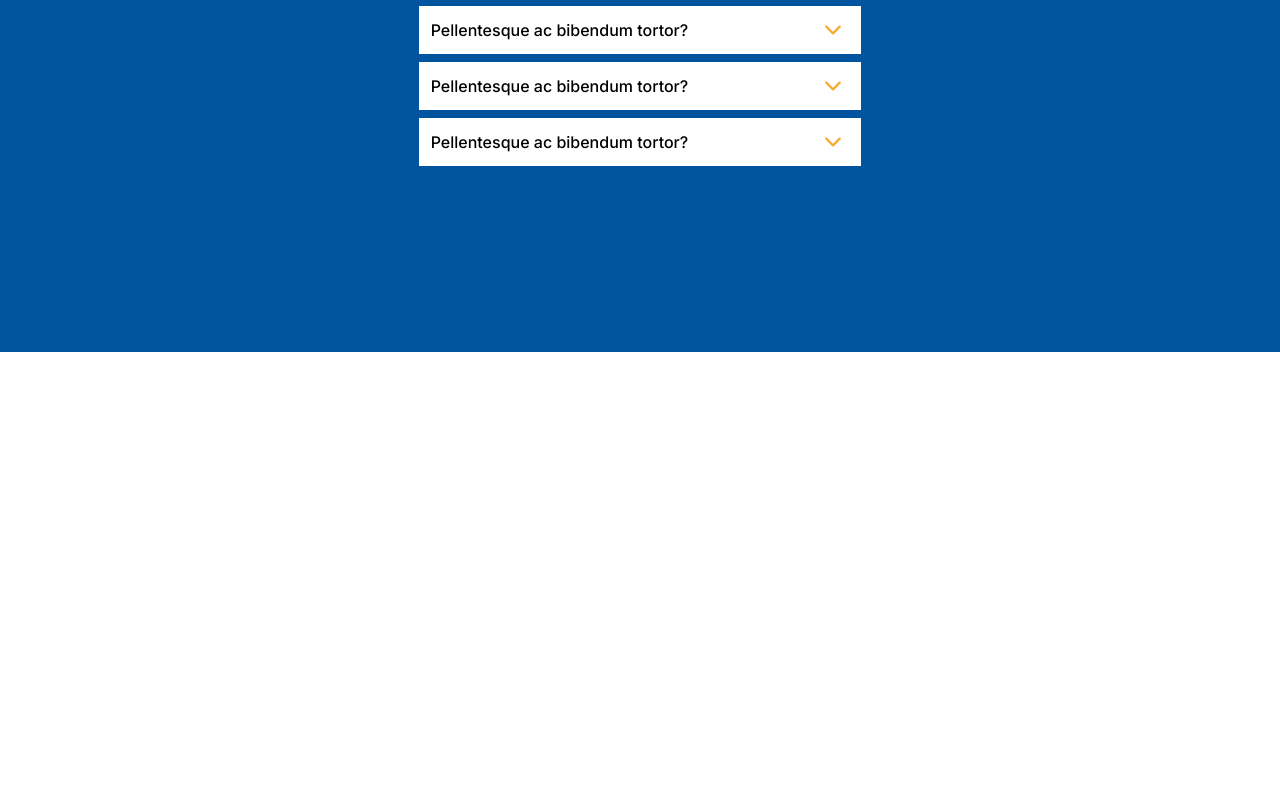
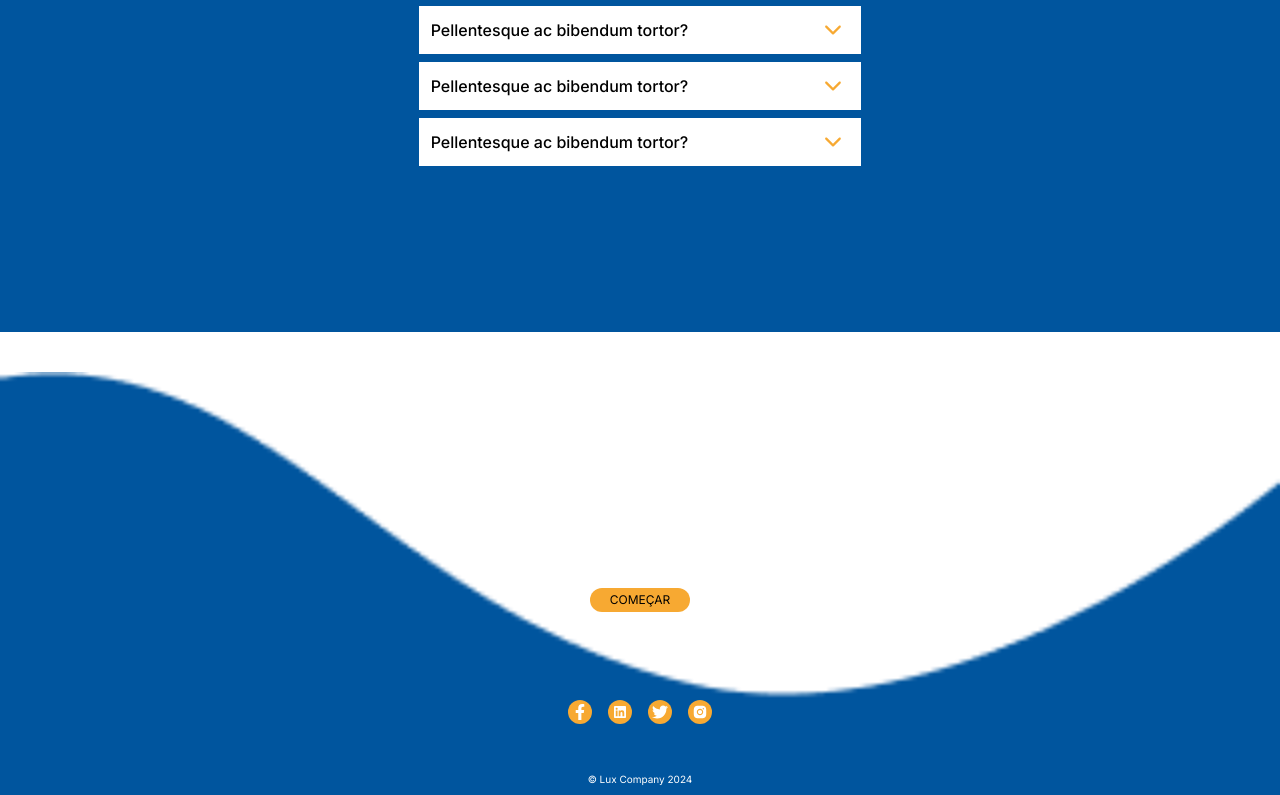
Before and after one commit to luxsoftw/SweetHubFrontend, a Next.js app: page / in a window 1280 px wide. Shown: the part 4322-5117 px from the top of the page. Before the commit the page ends 4674 px from the top, so only its background shows below. Built offline with nearby package versions, Linux system fonts and the light colour scheme.

Commit message:
feat: add Footer component

```diff
--- /dev/null
+++ b/app/components/footer.tsx
@@ -0,0 +1,37 @@
+import { FaFacebookF, FaTwitter } from "react-icons/fa";
+import { AiFillInstagram } from "react-icons/ai";
+import { RiLinkedinBoxFill } from "react-icons/ri";
+
+const Footer = () => {
+   return (
+      <footer className="mt-10 flex h-full flex-col items-center gap-12 bg-footer bg-cover bg-no-repeat">
+         <h1 className="pt-36">Está esperando o que?</h1>
+
+         <button className="rounded-xl bg-[#F7A932] p-1 px-5 text-xs text-secondary">
+            COMEÇAR
+         </button>
+
+         <div className="mt-10 flex items-center gap-4">
+            <a className="rounded-full bg-[#F7A932] p-1">
+               <FaFacebookF />
+            </a>
+
+            <a className="rounded-full bg-[#F7A932] p-1">
+               <RiLinkedinBoxFill />
+            </a>
+
+            <a className="rounded-full bg-[#F7A932] p-1">
+               <FaTwitter />
+            </a>
+
+            <a className="rounded-full bg-[#F7A932] p-1">
+               <AiFillInstagram />
+            </a>
+         </div>
+
+         <p className="mb-2 text-[10px]">© Lux Company 2024</p>
+      </footer>
+   );
+};
+
+export default Footer;
--- a/app/page.tsx
+++ b/app/page.tsx
@@ -4,6 +4,7 @@ import Image from "next/image";
 import PlanCard from "./components/plan-card";
 import Faq from "./components/faq";
 import { listfaqs } from "./lib/faqs";
+import Footer from "./components/footer";
 
 export default function Home() {
    return (
@@ -196,7 +197,7 @@ export default function Home() {
             <PlanCard />
          </section>
 
-         <section className="flex h-[860px] flex-col items-center gap-10 bg-faq bg-cover bg-no-repeat">
+         <section className="flex h-[840px] flex-col items-center gap-10 bg-faq bg-cover bg-no-repeat">
             <h1 className="pt-40 text-5xl text-primary/30">FAQ</h1>
 
             <div className="h-[10px] w-[116px] rounded-lg bg-[#F7A932]"></div>
@@ -209,7 +210,7 @@ export default function Home() {
             <Faq faqs={listfaqs} />
          </section>
 
-         <section></section>
+         <Footer />
       </div>
    );
 }
--- a/tailwind.config.ts
+++ b/tailwind.config.ts
@@ -16,6 +16,7 @@ const config: Config = {
             gestao: "url('/rectangle.png')",
             faq: "url('/bgfaq.png')",
             "header-404": "url('/bg-header-error.png')",
+            footer: "url('/bg-footer.png')",
          },
          colors: {
             primary: "#FFFFFF",
```
Also changed, not shown: public/bg-footer.png (added).
